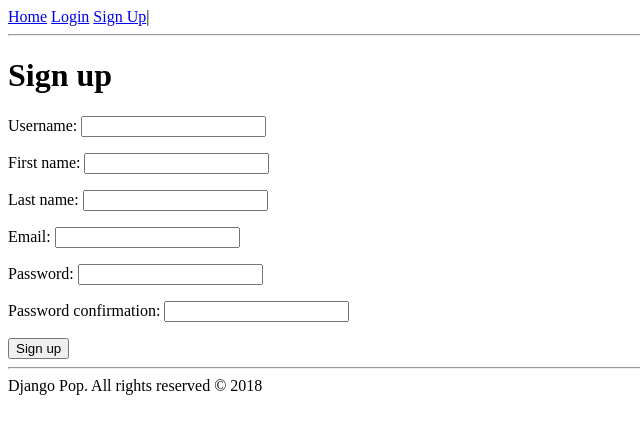
After one commit to MMartinOrtu/wordplease, a Django app: page /signup in a window 1280 px wide. The commit adds this page. Shown: the top 434 px of the page, without its empty margins (0-640 px from the left). Run offline with Django 3.2, Linux system fonts and the light colour scheme.

Commit message:
Creo formulario de registro con DjangoForms

```diff
--- a/project/urls.py
+++ b/project/urls.py
@@ -19,11 +19,12 @@ from django.contrib import admin
 from django.urls import path
 
 from posts.views import home, post_detail
-from users.views import login, logout
+from users.views import login, logout, signup
 urlpatterns = [
     path('admin/', admin.site.urls),
     path('blogs/<str:username>/<int:post_pk>', post_detail, name="post_detail"),
     path('login', login, name="login"),
     path('logout', logout, name="logout"),
+    path('signup', signup, name='signup'),
     path('', home, name="home")
 ] + static(settings.MEDIA_URL, document_root=settings.MEDIA_ROOT)
--- a/ui/templates/base.html
+++ b/ui/templates/base.html
@@ -8,7 +8,8 @@
     <nav>
         <a href="{% url 'home' %}">Home</a>
         {% if not user.is_authenticated %}
-            <a href="{% url 'login' %}">Login</a> |
+            <a href="{% url 'login' %}">Login</a>
+            <a href="{% url 'signup' %}">Sign Up</a>|
         {% else %}
             <a href="{% url 'logout' %}">Logout</a>
         {% endif %}
--- /dev/null
+++ b/users/forms.py
@@ -0,0 +1,23 @@
+from django import forms
+from django.contrib.auth.models import User
+
+
+class SignUpForm(forms.Form):
+
+    username = forms.CharField()
+    first_name = forms.CharField(required=False)
+    last_name = forms.CharField(required=False)
+    email = forms.EmailField(required=False)
+    password = forms.CharField(widget=forms.PasswordInput())
+    password_confirmation = forms.CharField(widget=forms.PasswordInput())
+
+    def clean_username(self):
+        username = self.cleaned_data.get('username', '').lower()
+        if User.objects.filter(username=username).exists():
+            raise forms.ValidationError('User {0} already exists'.format(username))
+        return username
+
+    def clean(self):
+        data = super().clean()
+        if data.get('password') != data.get('password_confirmation'):
+            raise forms.ValidationError('Passwords don\'t match')
--- /dev/null
+++ b/users/templates/users/signup.html
@@ -0,0 +1,18 @@
+{% extends "base.html" %}
+
+{% block 'head_title' %} Sign up {% endblock %}
+
+{% block main_title %} Sign up {% endblock %}
+
+ {% block main_body %}
+
+    <form method="post" novalidate>
+        {% csrf_token %}
+
+        {{ form.as_p}}
+
+        <button type="submit">Sign up</button>
+
+    </form>
+
+{% endblock %}
--- a/users/views.py
+++ b/users/views.py
@@ -1,6 +1,9 @@
 from django.contrib import messages
 from django.contrib.auth import authenticate, login as login_user_in_django, logout as finish_user_session
+from django.contrib.auth.models import User
 from django.shortcuts import render, redirect
+
+from users.forms import SignUpForm
 
 
 def login(request):
@@ -8,7 +11,7 @@ def login(request):
     if request.method == 'POST':
         username = request.POST.get('form_username')
         password = request.POST.get('form_password')
-        user = authenticate(request, usename=username, password= password)
+        user = authenticate(request, username=username, password=password)
         if user is None:
             messages.error(request, 'Wrong username or password')
         else:
@@ -21,3 +24,23 @@ def logout(request):
     finish_user_session(request)
     messages.success(request, 'You have been logged out successfully!')
     return redirect('login')
+
+
+def signup(request):
+    form = SignUpForm()
+    if request.method == "POST":
+        form = SignUpForm(request.POST)
+        if form.is_valid():
+            new_user = User()
+            new_user.username = form.cleaned_data.get('username')
+            new_user.first_name = form.cleaned_data.get('first_name')
+            new_user.last_name = form.cleaned_data.get('last_name')
+            new_user.email = form.cleaned_data.get('email')
+            new_user.set_password(form.cleaned_data.get('password'))
+            new_user.save()
+            messages.success(request, 'User registered successfully!')
+            form = SignUpForm()
+    else:
+        form = SignUpForm()
+
+    return render(request, 'users/signup.html', {'form': form})
```
